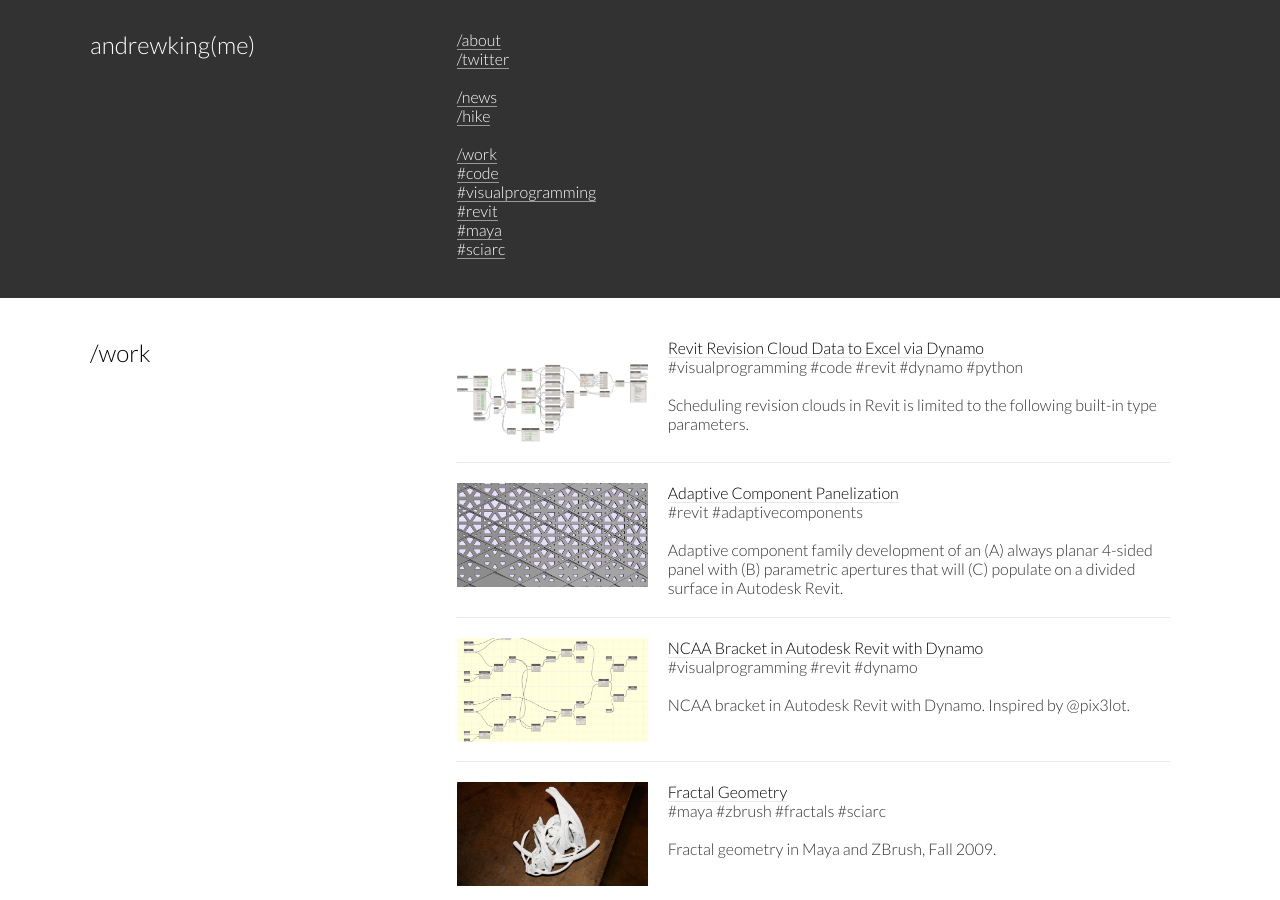
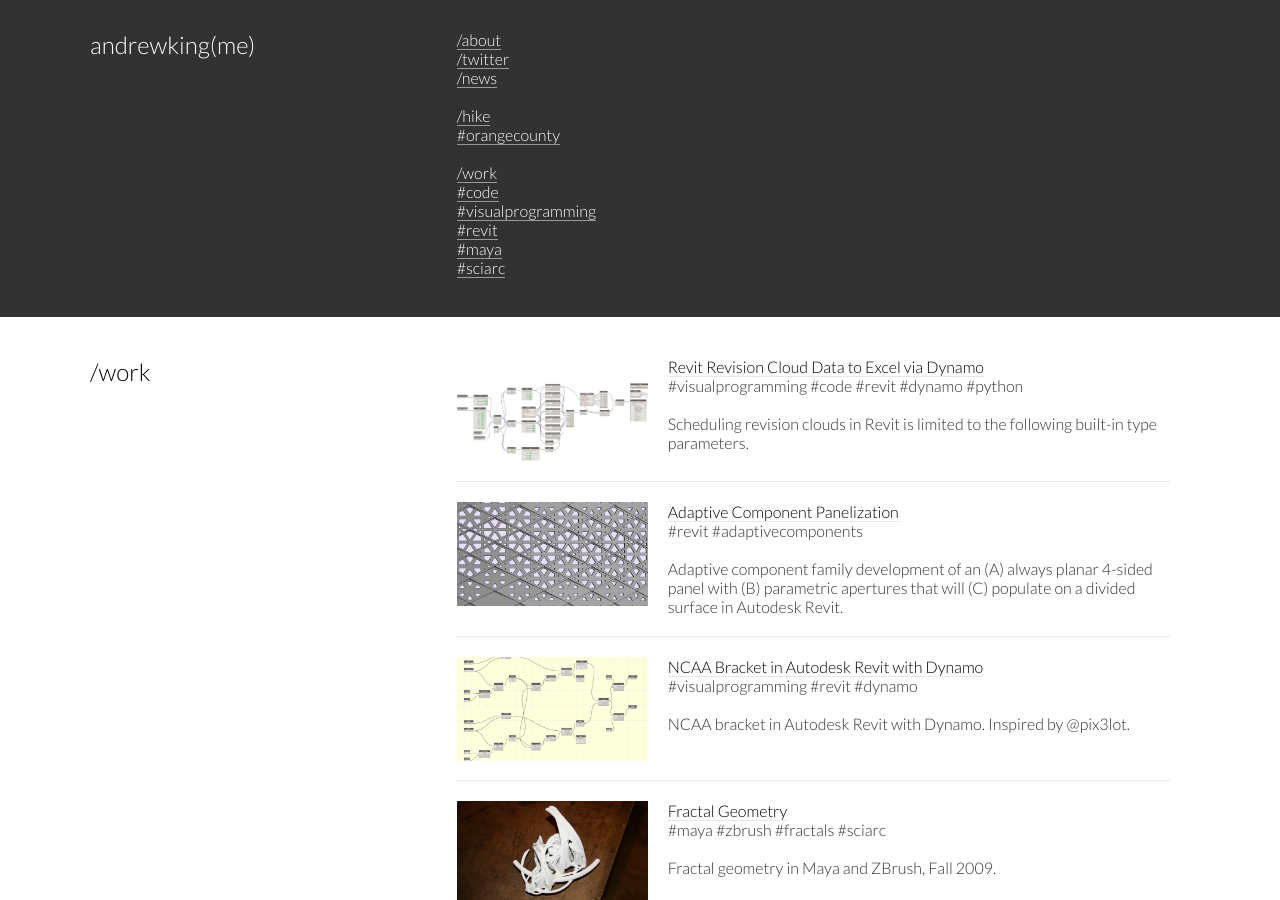
Before and after one commit to andrewkingme/andrewkingme.github.io, a Jekyll site: the page built from index.md, in a window 1280 px wide and 900 px high. Built offline with Jekyll 4.4.1, drawn with Linux system fonts in a browser that asks for light colours.

Commit message:
Header Arrangement

```diff
--- /dev/null
+++ b/_data/taglist_hike.yml
@@ -0,0 +1,2 @@
+- name:   "#orangecounty"
+  url:    /hike/tag/orangecounty/
--- a/_includes/header.html
+++ b/_includes/header.html
@@ -8,10 +8,13 @@
       <br>
       <a href="/twitter/" class="header_link">/twitter</a>
       <br>
-      <br>
       <a href="/news/" class="header_link">/news</a>
       <br>
+      <br>
       <a href="/hike/" class="header_link">/hike</a>
+        {% for link in site.data.taglist_hike %}
+          <br><a href="{{ link.url }}" class="header_link">{{ link.name }}</a>
+        {% endfor %}
       <br>
       <br>
       <a href="/work/" class="header_link">/work</a>
```
